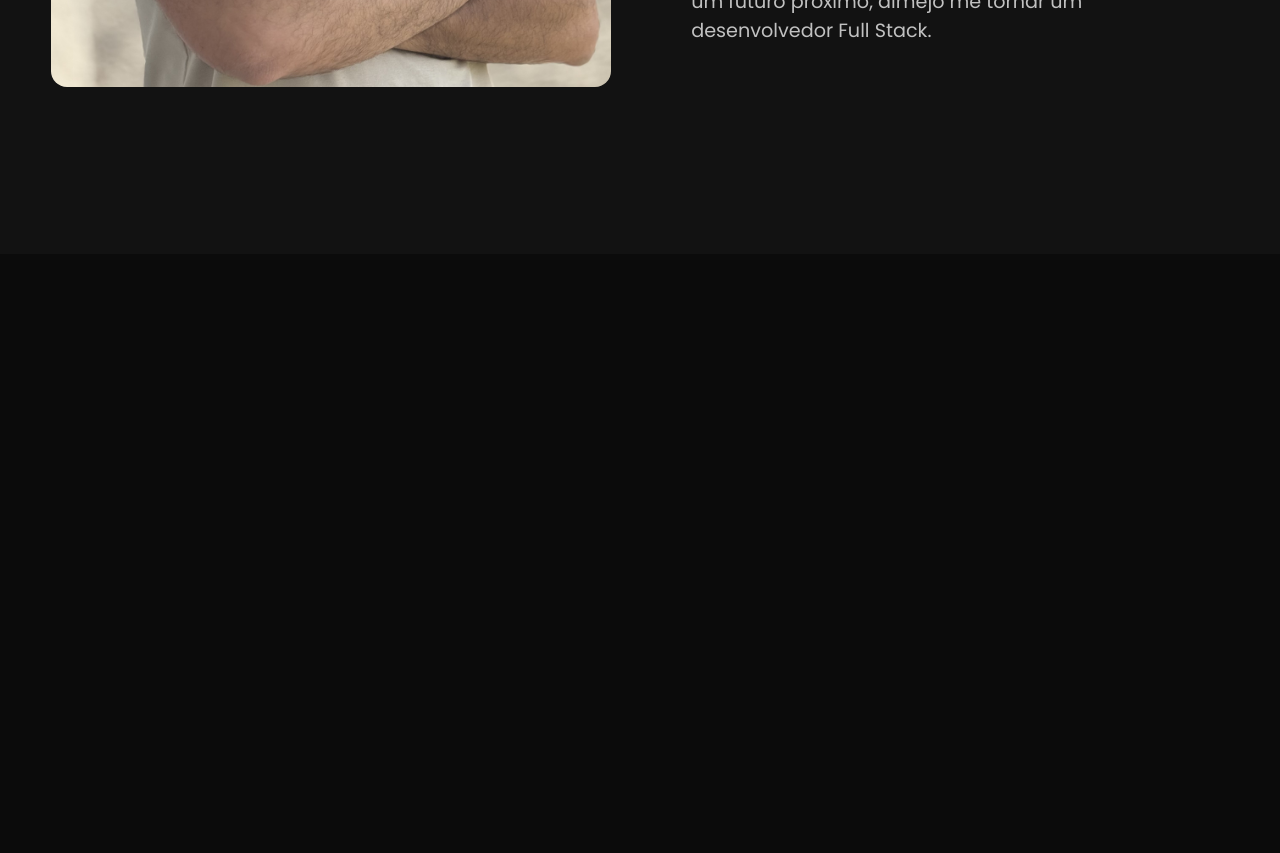
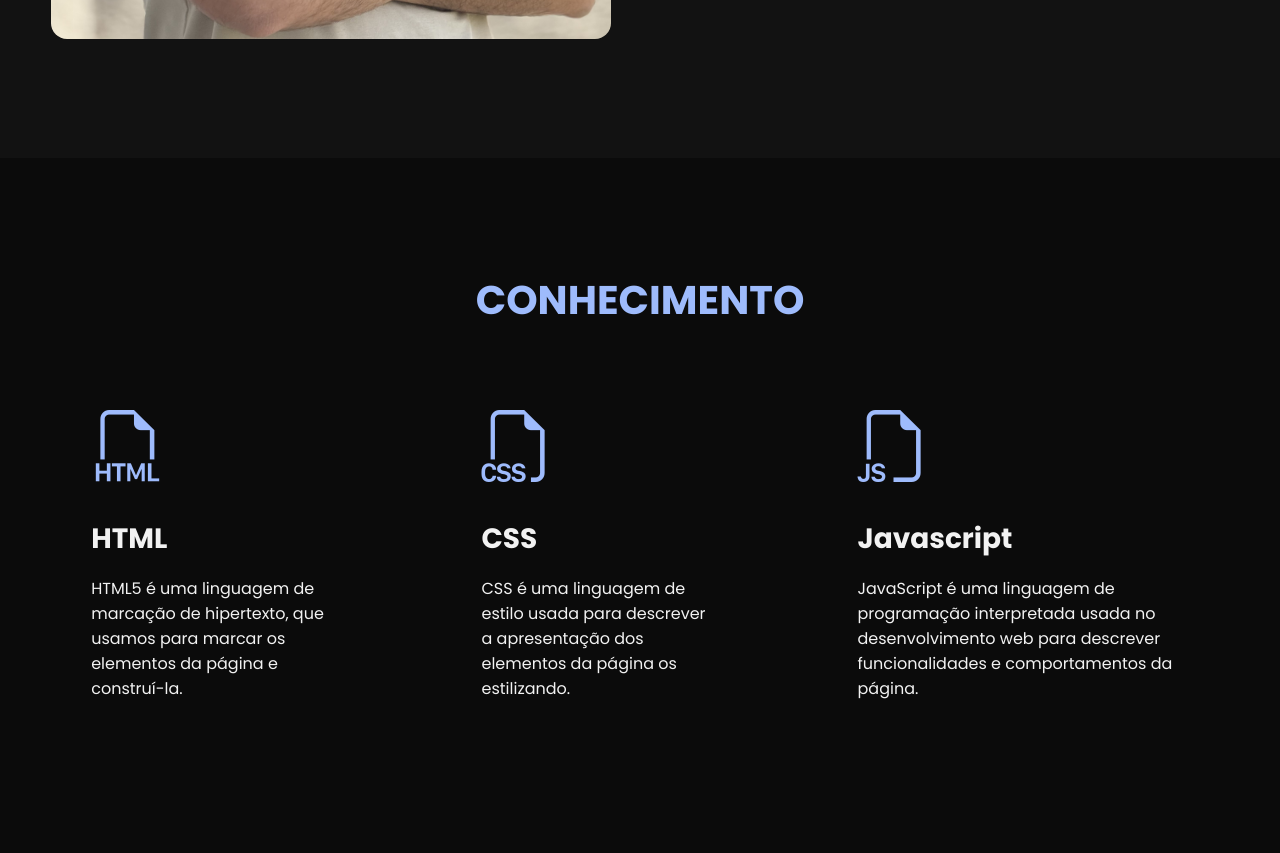
Before and after one commit to Buzetto/portifolio, a plain HTML site: page index.html in a window 1280 px wide. Shown: the part 1421-2274 px from the top of the page. Before the commit the page ends 1675 px from the top, so only its background shows below. Drawn offline with nearby package versions, Linux system fonts and the light colour scheme.

Commit message:
Criando e finalizando a seção conhecimento

```diff
--- a/index.html
+++ b/index.html
@@ -26,8 +26,8 @@
             <nav class="menu-desktop">
                 <ul>
                     <a href="#about"><li>Sobre mim</li></a>
+                    <a href="#knowledge"><li>Conhecimentos</li></a>
                     <a href="#"><li>Projetos</li></a>
-                    <a href="#"><li>Conhecimentos</li></a>
                     <a href="#"><li>Contato</li></a>
                 </ul>
             </nav>
@@ -44,7 +44,7 @@
             <div class="interface">
                 <div class="flex">
                     <div class="left-side">
-                        <h1>Eu sou Victor,</h1>
+                        <h1>Olá! Eu sou Victor</h1>
                         <p>Desenvolvedor Front-End</p>
 
                         <div class="btn-contact">
@@ -67,13 +67,37 @@
                     </div>
 
                     <div class="about-right-side">
-                        <h2>Sobre Mim</h2>
+                        <h2 class="title">Sobre Mim</h2>
                         <p>Sou Victor Buzetto, formado em Redes de Computadores e graduando em Sistemas de Informação pela Universidade São Francisco (USF) e desenvolvedor front-end em constante aprimoramento. <br> Tenho 9 anos de experiência como Analista de Suporte, período em que desenvolvi uma forte base em resolução de problemas, entendimento das necessidades do usuário e comunicação técnica — habilidades que hoje aplico na criação de interfaces funcionais e intuitivas.
                         <br> Hoje, na área de desenvolvimento, vivo o aprendizado contínuo, com foco em tecnologias JavaScript. Busco oportunidades no mercado como desenvolvedor e, em um futuro próximo, almejo me tornar um desenvolvedor Full Stack.</p>
                     </div>
                 </div>
             </div>
         </section>
+
+        <section class="knowledge" id="knowledge">
+            <div class="interface">
+                <h2 class="title k">Conhecimento</h2>
+                <div class="flex">
+                    <div class="knowledge-box">
+                        <i class="bi bi-filetype-html"></i>
+                        <h3>HTML</h3>
+                        <p>HTML5 é uma linguagem de marcação de hipertexto, que usamos para marcar os elementos da página e construí-la.</p>
+                    </div>
+                    <div class="knowledge-box">
+                        <i class="bi bi-filetype-css"></i>
+                        <h3>CSS</h3>
+                        <p>CSS é uma linguagem de estilo usada para descrever a apresentação dos elementos da página os estilizando.</p>
+                    </div>
+                    <div class="knowledge-box">
+                        <i class="bi bi-filetype-js"></i>
+                        <h3>Javascript</h3>
+                        <p>JavaScript é uma linguagem de programação interpretada usada no desenvolvimento web para descrever funcionalidades e comportamentos da página.</p>
+                    </div>
+                </div>
+            </div>
+
+        </section>
     </main>
 
 </body>
--- a/style.css
+++ b/style.css
@@ -43,6 +43,13 @@ body {
 .btn-contact button:hover {
     box-shadow: 0px 0px 10px var(--color-logo);
     transform: scale(1.05);
+}
+
+.title {
+    color: var(--color-logo);
+    font-size: 2.5rem;
+    text-transform: uppercase;
+    margin-bottom: 1.5rem;
 }
 
 /* HEADER */
@@ -92,7 +99,7 @@ header a:hover {
 
 .left-side h1 {
     color: var(--color-text);
-    font-size: 5rem;
+    font-size: 4.5rem;
     line-height: 3rem;
 }
 
@@ -120,7 +127,7 @@ header a:hover {
 }
 
 .about {
-    padding: 10rem 4%;
+    padding: 7rem 4%;
     background-color: #121212;
 }
 
@@ -136,7 +143,7 @@ header a:hover {
 }
 
 .about-right-side h2 {
-    color: var(--color-text);
+    color: var(--color-logo);
     font-size: 2.5rem;
     margin-bottom: 1.5rem;
 }
@@ -145,6 +152,44 @@ header a:hover {
     color: #c1c1c1;
     font-size: 1.2rem;
 }
+
+/* KNOWLEDGE SECTION */
+.knowledge {
+    padding: 7rem 4%;
+}
+
+.knowledge .flex {
+    gap: 3.75rem;
+}
+
+.knowledge h2 {
+    text-align: center;
+}
+
+.knowledge-box {
+    color: var(--color-text);
+    padding: 2.5rem;
+    border-radius: 1.25rem;
+    transition: .2s;
+}
+
+.knowledge-box:hover {
+    transform: scale(1.05);
+    box-shadow: 0 0 20px #a5a5a5;
+}
+
+.knowledge-box i {
+    font-size: 4.5rem;
+    color: var(--color-logo);
+}
+
+.knowledge-box h3 {
+    font-size: 1.75rem;
+    margin: 1rem 0;
+}
+
+
+
 
 /* KEYFRAMES */
 /* Imagem flutuante */
```
